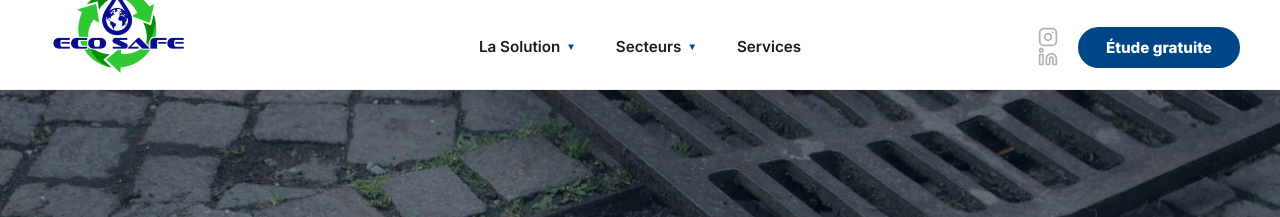
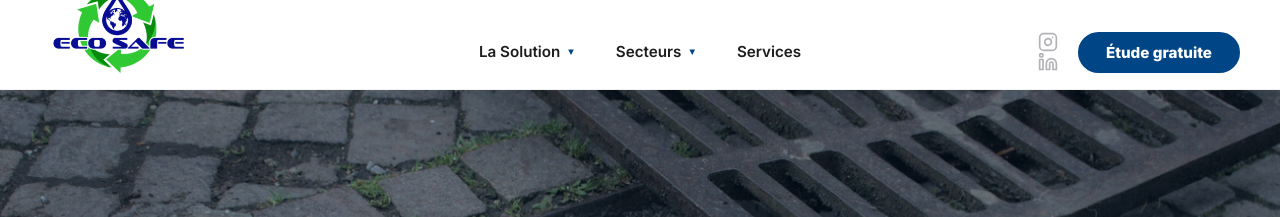
Before and after one commit to DuvalDVL/ecosafe, a Jekyll site: the page built from index.html, in a window 1280 px wide. Shown: the top 217 px of the page. Built offline with Jekyll 4.4.1, drawn with Linux system fonts in a browser that asks for light colours.

Commit message:
Update style.css

```diff
--- a/assets/css/style.css
+++ b/assets/css/style.css
@@ -74,7 +74,7 @@ a { text-decoration: none; color: inherit; }
 }
 
 /* =========================================
-   HEADER & NAVBAR (V7 - Alignement + Menu Mobile)
+   HEADER & NAVBAR (V8 - Corrections finales)
    ========================================= */
 
 body {
@@ -124,11 +124,11 @@ body {
   max-width: none;
 }
 
-/* --- MENU CENTRÉ (Descente forcée) --- */
+/* --- MENU CENTRÉ (Descente augmentée) --- */
 .main-nav {
   position: absolute;
   left: 50%;
-  transform: translateX(-50%) translateY(3px); /* ✅ Descend de 3px */
+  transform: translateX(-50%) translateY(8px); /* ✅ Augmenté de 3px à 8px */
   display: flex;
   align-items: center;
   z-index: 5;
@@ -239,19 +239,21 @@ body {
   color: var(--eco-blue) !important;
 }
 
-/* --- ACTIONS (À droite - Descente forcée) --- */
+/* --- ACTIONS (À droite - Descente augmentée) --- */
 .header-actions {
   display: flex !important;
   align-items: center !important;
+  flex-direction: row !important; /* ✅ Force horizontal */
   gap: 20px !important;
   flex-shrink: 0;
   z-index: 10;
-  transform: translateY(3px); /* ✅ Descend de 3px */
+  transform: translateY(8px); /* ✅ Augmenté de 3px à 8px */
 }
 
-/* --- RÉSEAUX SOCIAUX --- */
+/* --- RÉSEAUX SOCIAUX (Force horizontal) --- */
 .header-social {
   display: flex !important;
+  flex-direction: row !important; /* ✅ CRITIQUE : Force côte à côte */
   align-items: center !important;
   gap: 12px !important;
   padding: 0 !important;
@@ -306,10 +308,9 @@ body {
 }
 
 /* =========================================
-   MENU MOBILE (Hamburger + Slide-in)
+   MENU MOBILE
    ========================================= */
 
-/* Bouton Hamburger (visible uniquement sur mobile) */
 .mobile-menu-toggle {
   display: none;
   flex-direction: column;
@@ -329,7 +330,6 @@ body {
   transition: all 0.3s ease;
 }
 
-/* Animation du hamburger en X */
 .mobile-menu-toggle.active span:nth-child(1) {
   transform: rotate(45deg) translateY(8px);
 }
@@ -342,11 +342,10 @@ body {
   transform: rotate(-45deg) translateY(-8px);
 }
 
-/* Menu mobile latéral */
 .mobile-menu {
   position: fixed;
-  top: 90px; /* Sous le header */
-  right: -100%; /* Caché à droite par défaut */
+  top: 90px;
+  right: -100%;
   width: 300px;
   height: calc(100vh - 90px);
   background: var(--bg-white);
@@ -358,10 +357,9 @@ body {
 }
 
 .mobile-menu.active {
-  right: 0; /* Glisse depuis la droite */
+  right: 0;
 }
 
-/* Overlay pour fermer le menu en cliquant à côté */
 .mobile-overlay {
   position: fixed;
   top: 90px;
@@ -380,7 +378,6 @@ body {
   visibility: visible;
 }
 
-/* Navigation mobile */
 .mobile-nav {
   display: flex;
   flex-direction: column;
@@ -404,7 +401,6 @@ body {
   color: var(--eco-blue);
 }
 
-/* Dropdown mobile */
 .mobile-dropdown {
   border-bottom: 1px solid #f0f0f0;
 }
@@ -451,7 +447,6 @@ body {
   color: var(--eco-blue);
 }
 
-/* Réseaux sociaux dans le menu mobile */
 .mobile-social {
   display: flex;
   gap: 20px;
@@ -475,7 +470,6 @@ body {
   height: 24px;
 }
 
-/* Bouton CTA dans le menu mobile */
 .mobile-cta {
   margin-top: 30px;
 }
@@ -490,7 +484,6 @@ body {
    RESPONSIVE
    ========================================= */
 
-/* Desktop */
 .desktop-only {
   display: block !important;
 }
@@ -499,7 +492,6 @@ body {
   display: none !important;
 }
 
-/* Mobile */
 @media (max-width: 992px) {
   .desktop-only {
     display: none !important;
```
